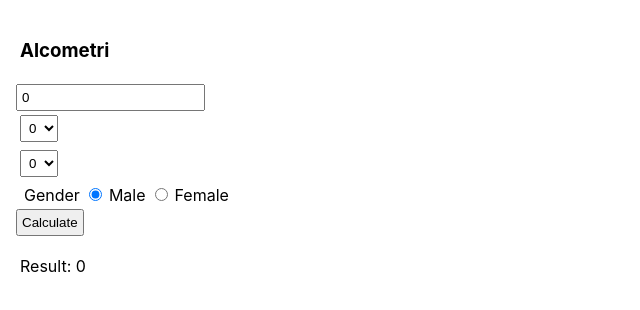
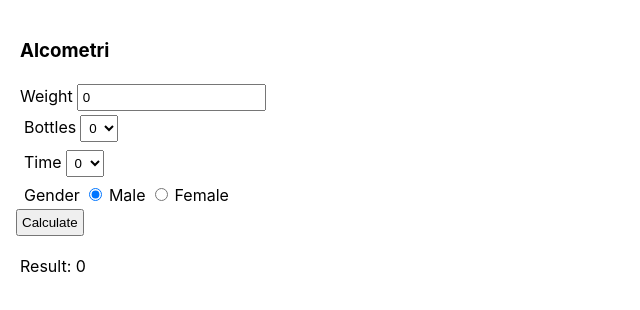
Before and after one commit to sako00/alcometer, a React (Create React App) app: page / in a window 1280 px wide. Shown: the top 310 px of the page, without its empty margins (0-640 px from the left). Built offline with nearby package versions, Linux system fonts and the light colour scheme.

Commit message:
Otsikoiden lisäys

```diff
--- a/src/App.js
+++ b/src/App.js
@@ -30,6 +30,7 @@
   return (
     <div>
       <h3>Alcometri</h3>
+      <label>Weight</label>
       <input
         type="number"
         placeholder="Weight (in kg)"
@@ -37,6 +38,7 @@
         onChange={(e) => setWeight(e.target.value)}
       />
       <div>
+        <label>Bottles</label>
       <select value={bottles} onChange={(e) => setBottles(e.target.value)}>
         <option value="0">0</option>
         <option value="1">1</option>
@@ -47,6 +49,7 @@
       </select>
       </div>
       <div>
+        <label>Time</label>
       <select value={time} onChange={(e) => setTime(e.target.value)}>
         <option value="0">0</option>
         <option value="1">1</option>
```
